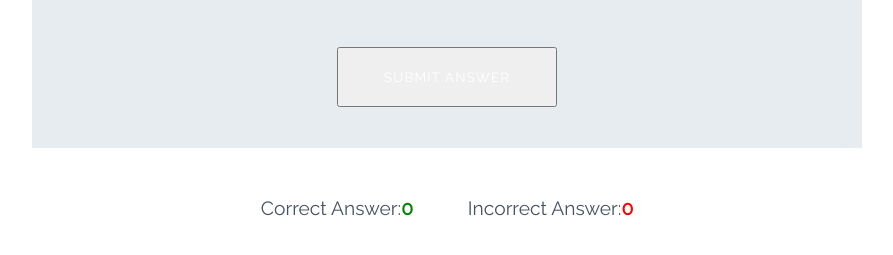
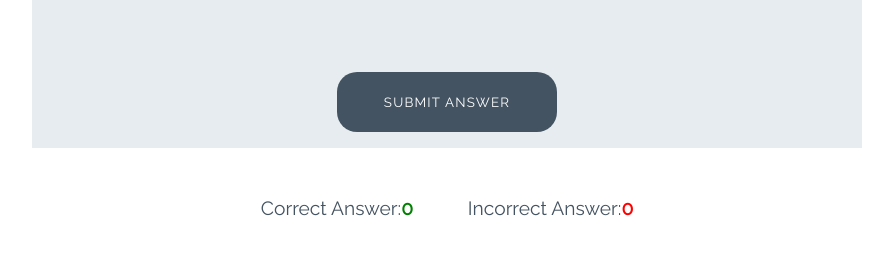
Before and after one commit to boblogdev/love_maths, a plain HTML site: page index.html in a window 1280 px wide. Shown: the part 433-688 px from the top of the page, without its empty margins (193-1086 px from the left). Drawn offline with Linux system fonts and the light colour scheme.

Commit message:
fix btn--gray

```diff
--- a/index.html
+++ b/index.html
@@ -37,7 +37,7 @@
             <p class="answer-message">Enter Answer:</p>
             <input id ="answer-box" type="number">
         </div>
-        <button data-type="submit" class="btn btn-gray">Submit Answer</button>
+        <button data-type="submit" class="btn btn--gray">Submit Answer</button>
 
     </div>
 
```
